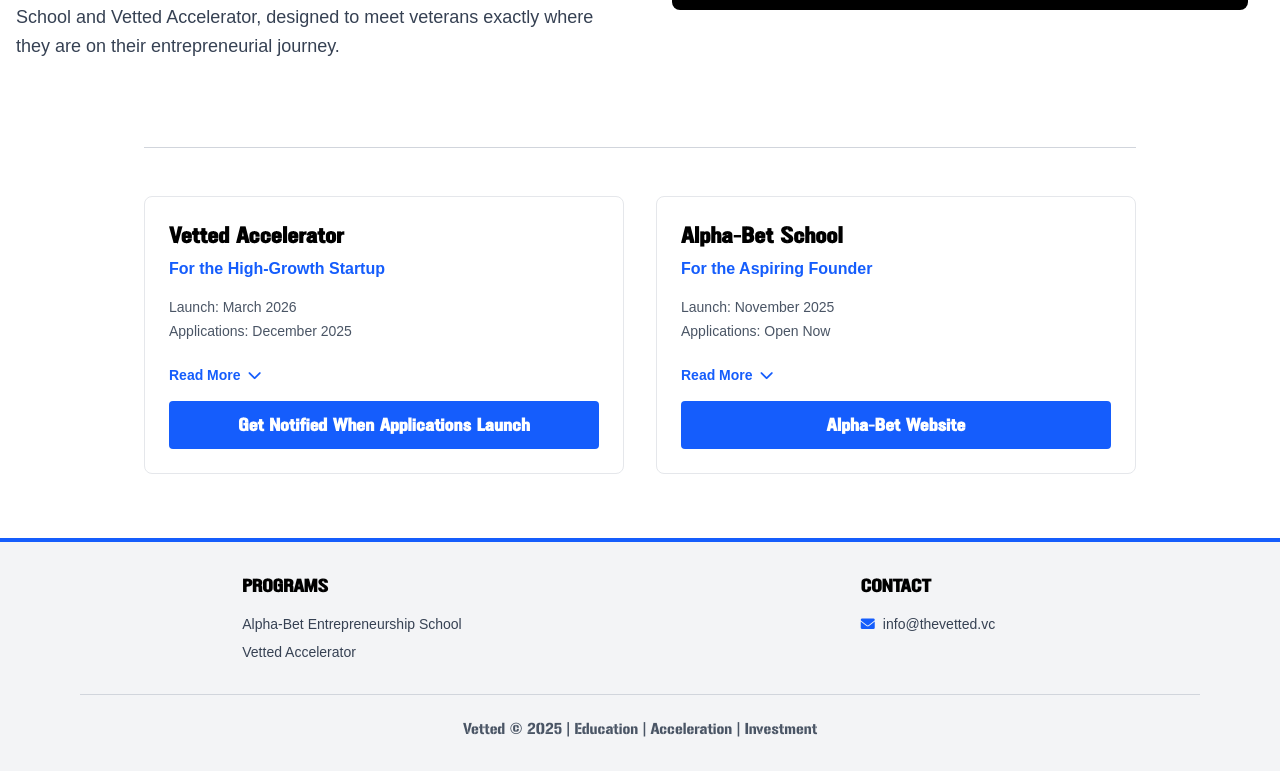
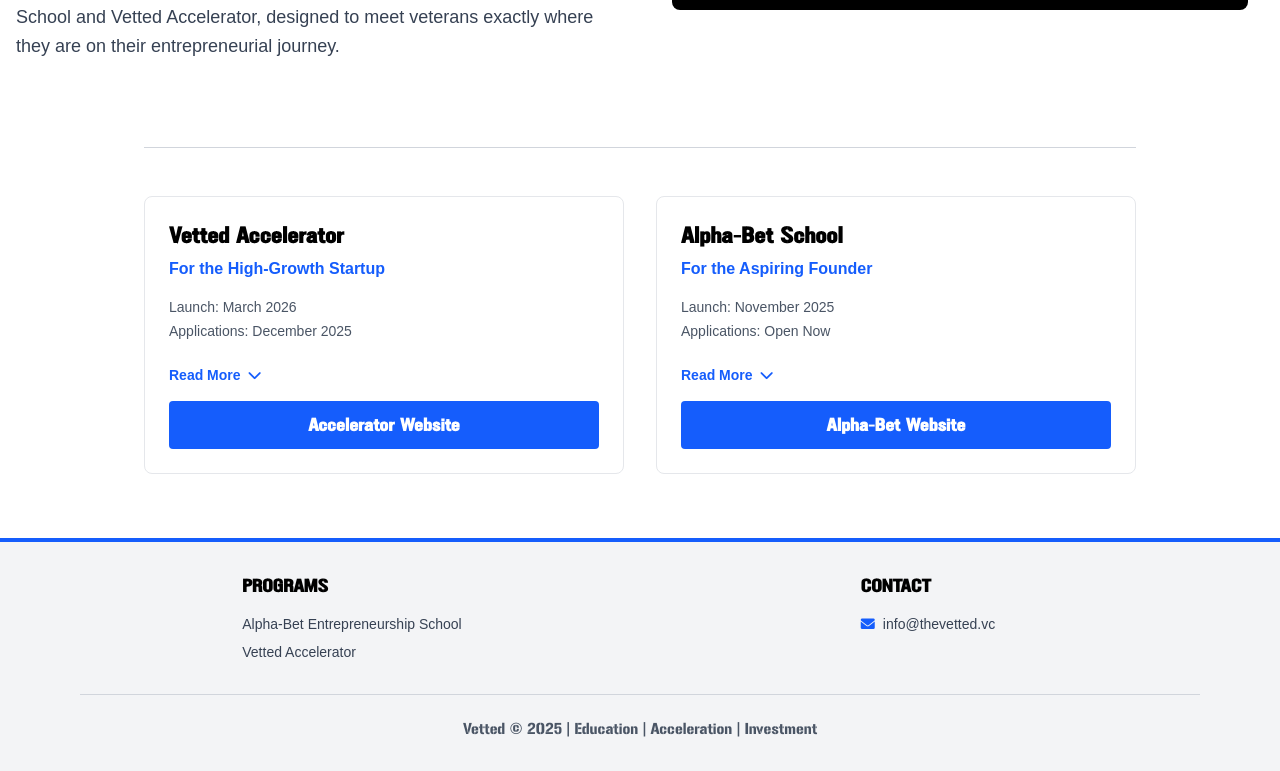
Before and after one commit to tamirSida/versionbravo_landing_page, a Next.js app: page / in a window 1280 px wide. Shown: the part 610-1381 px from the top of the page. Built offline with nearby package versions, Linux system fonts and the light colour scheme.

Commit message:
uypdated urls

```diff
--- a/app/page.tsx
+++ b/app/page.tsx
@@ -155,7 +155,7 @@ export default function Home() {
               <div className="hidden md:flex items-center gap-6 text-blue-700 text-sm font-bold tracking-wider">
                 <a href="https://alphabet.vbv.vc" target="_blank" rel="noopener noreferrer" className="hover:text-blue-800 transition-colors">ALPHA-BET SCHOOL</a>
                 <span>|</span>
-                <button onClick={() => setShowApplicationForm(true)} className="hover:text-blue-800 transition-colors cursor-pointer">ACCELERATOR</button>
+                <a href="https://accelerator.thevetted.vc/" target="_blank" rel="noopener noreferrer" className="hover:text-blue-800 transition-colors">ACCELERATOR</a>
                 <span>|</span>
                 <button onClick={() => setShowContactModal(true)} className="hover:text-blue-800 transition-colors cursor-pointer">CONTACT</button>
               </div>
@@ -176,9 +176,9 @@ export default function Home() {
                   <a href="https://alphabet.vbv.vc" target="_blank" rel="noopener noreferrer" className="hover:text-blue-800 transition-colors py-2">
                     ALPHA-BET SCHOOL
                   </a>
-                  <button onClick={() => { setShowApplicationForm(true); setMobileMenuOpen(false); }} className="hover:text-blue-800 transition-colors cursor-pointer text-left py-2">
+                  <a href="https://accelerator.thevetted.vc/" target="_blank" rel="noopener noreferrer" className="hover:text-blue-800 transition-colors text-left py-2">
                     ACCELERATOR
-                  </button>
+                  </a>
                   <button onClick={() => { setShowContactModal(true); setMobileMenuOpen(false); }} className="hover:text-blue-800 transition-colors cursor-pointer text-left py-2">
                     CONTACT
                   </button>
@@ -292,9 +292,9 @@ export default function Home() {
                     </div>
                   </div>
 
-                  <button onClick={() => setShowApplicationForm(true)} className="w-full bg-blue-600 hover:bg-blue-700 text-white px-4 md:px-6 py-3 rounded font-semibold transition-colors text-sm md:text-base cursor-pointer" style={{ fontFamily: "'Gunplay', sans-serif" }}>
-                    Get Notified When Applications Launch
-                  </button>
+                  <a href="https://accelerator.thevetted.vc/" target="_blank" rel="noopener noreferrer" className="block w-full bg-blue-600 hover:bg-blue-700 text-white px-4 md:px-6 py-3 rounded font-semibold transition-colors text-center text-sm md:text-base" style={{ fontFamily: "'Gunplay', sans-serif" }}>
+                    Accelerator Website
+                  </a>
                 </article>
 
                 {/* Alpha-Bet Program */}
@@ -341,7 +341,7 @@ export default function Home() {
                 <h4 className="text-black font-bold mb-3 md:mb-4 text-sm md:text-base" style={{ fontFamily: "'Gunplay', sans-serif" }}>PROGRAMS</h4>
                 <div className="text-gray-700 text-sm space-y-2">
                   <div><a href="https://alphabet.vbv.vc" target="_blank" rel="noopener noreferrer" className="hover:text-blue-600 transition-colors">Alpha-Bet Entrepreneurship School</a></div>
-                  <div><button onClick={() => setShowApplicationForm(true)} className="hover:text-blue-600 transition-colors cursor-pointer text-left">Vetted Accelerator</button></div>
+                  <div><a href="https://accelerator.thevetted.vc/" target="_blank" rel="noopener noreferrer" className="hover:text-blue-600 transition-colors">Vetted Accelerator</a></div>
                 </div>
               </div>
               <div>
```
